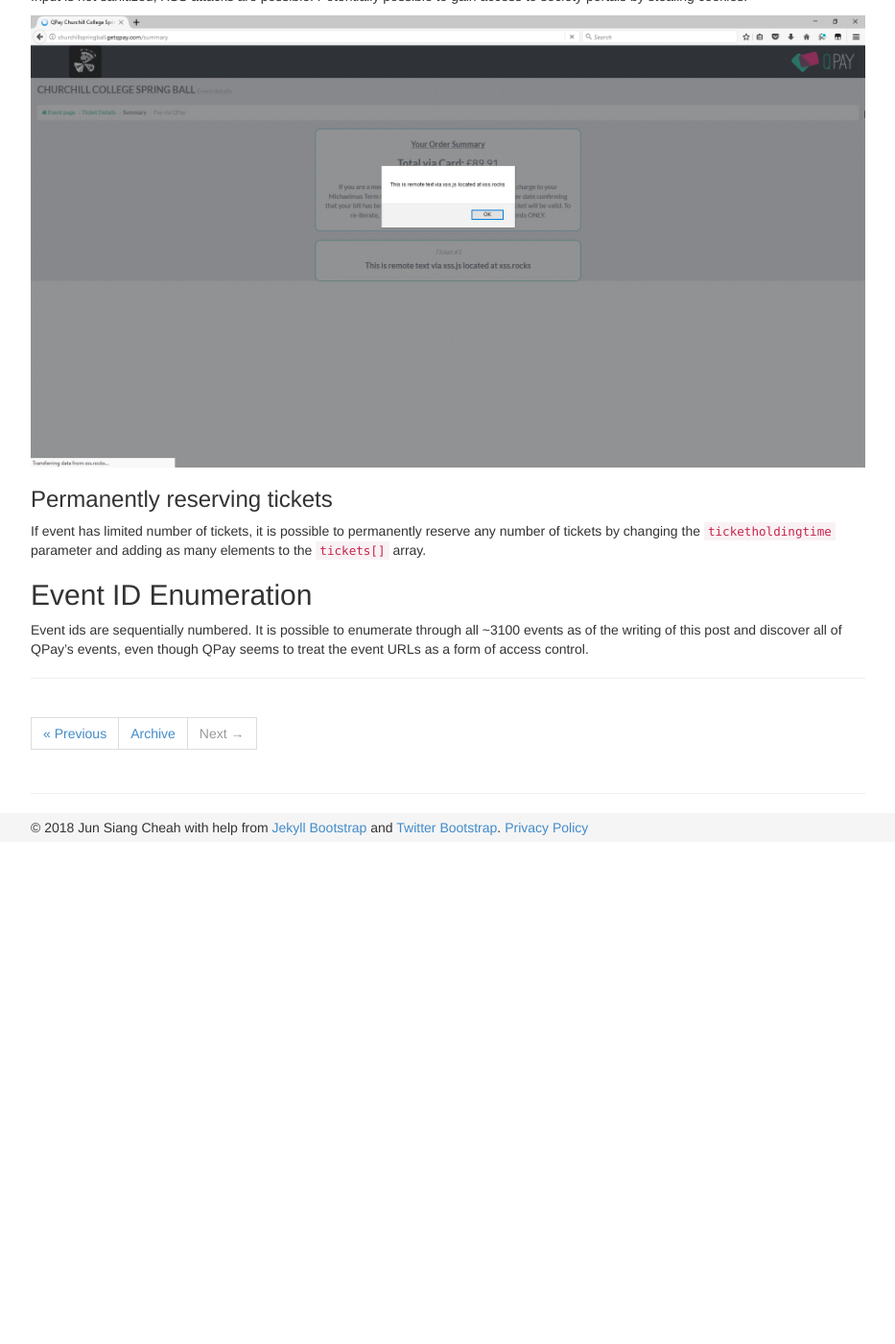
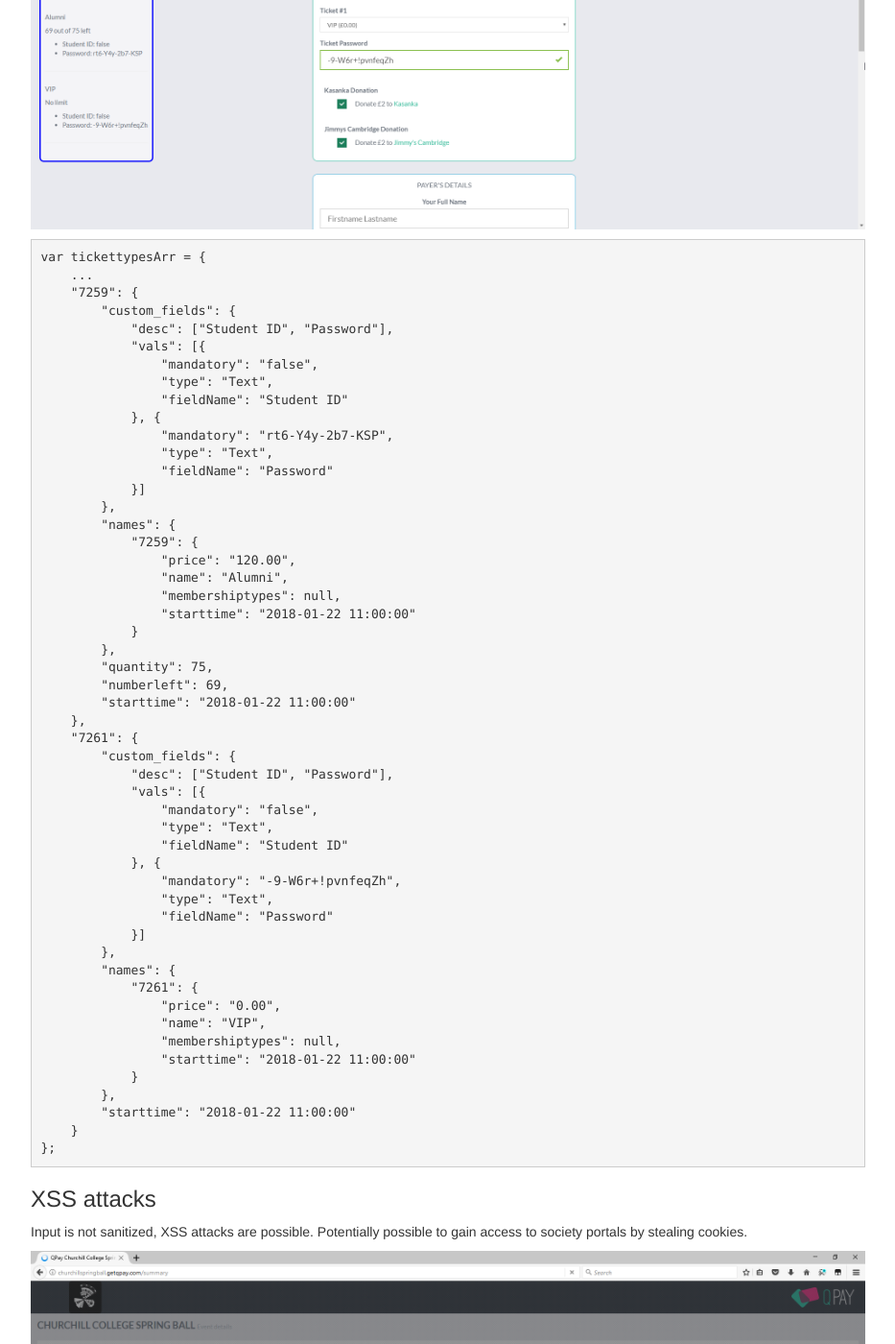
Before and after one commit to Deathmax/deathmax.github.io, a Jekyll site: the page built from _posts/2018-02-10-how-not-to-do-form-validation-or-breaking-qpay-s-ticketing-system.markdown, in a window 1280 px wide and 1400 px high, scrolled down 1869 px. Shown: the whole window at 96% size, without its empty margins (173-1106 px from the left). Built offline with Jekyll 4.4.1, drawn with Linux system fonts in a browser that asks for light colours; nearby versions of some CDN libraries; comment, search, counter and statistics services are not loaded; before the commit the page ends 2746 px from its top, so only the background shows below that; some of the changed text lies outside the part shown.

Commit message:
Add more details to qpay issues

````diff
--- a/_posts/2018-02-10-how-not-to-do-form-validation-or-breaking-qpay-s-ticketing-system.markdown
+++ b/_posts/2018-02-10-how-not-to-do-form-validation-or-breaking-qpay-s-ticketing-system.markdown
@@ -24,6 +24,24 @@
 * Newnham College, list of all college students
 * Trinity Hall, list of all college students
 
+```js
+function custom_validate(studentnumber) {
+    var val = "sa***@cam.ac.uk,gb***@cam.ac.uk,jg***@cam.ac.uk,iv***@cam.ac.uk,sa***@cam.ac.uk,......";
+    val = val.toLowerCase();
+    var res = val.split(",");
+    if (studentnumber.length == 0) {
+        return false;
+    } else if ($.inArray(studentnumber.toLowerCase(), res) > -1) {
+        return true;
+    } else if (studentnumber.indexOf("honorarytulsmember") > -1) {
+        return true;
+    } else {
+        return false;
+    }
+}
+
+```
+
 A newer implementation that I just saw implemented (on the Pembroke June Event page) was the landing page ([https://pembrokejuneevent2018.getqpay.com](https://pembrokejuneevent2018.getqpay.com)) has the following flow:
 
 1. Enter email address
@@ -48,6 +66,60 @@
 
 ![Trinity Hall June Event Password](/assets/imgs/tithall_juneevent_passwords.png){:.img-responsive}
 
+```js
+var tickettypesArr = {
+    ...
+    "7259": {
+        "custom_fields": {
+            "desc": ["Student ID", "Password"],
+            "vals": [{
+                "mandatory": "false",
+                "type": "Text",
+                "fieldName": "Student ID"
+            }, {
+                "mandatory": "rt6-Y4y-2b7-KSP",
+                "type": "Text",
+                "fieldName": "Password"
+            }]
+        },
+        "names": {
+            "7259": {
+                "price": "120.00",
+                "name": "Alumni",
+                "membershiptypes": null,
+                "starttime": "2018-01-22 11:00:00"
+            }
+        },
+        "quantity": 75,
+        "numberleft": 69,
+        "starttime": "2018-01-22 11:00:00"
+    },
+    "7261": {
+        "custom_fields": {
+            "desc": ["Student ID", "Password"],
+            "vals": [{
+                "mandatory": "false",
+                "type": "Text",
+                "fieldName": "Student ID"
+            }, {
+                "mandatory": "-9-W6r+!pvnfeqZh",
+                "type": "Text",
+                "fieldName": "Password"
+            }]
+        },
+        "names": {
+            "7261": {
+                "price": "0.00",
+                "name": "VIP",
+                "membershiptypes": null,
+                "starttime": "2018-01-22 11:00:00"
+            }
+        },
+        "starttime": "2018-01-22 11:00:00"
+    }
+};
+```
+
 ### XSS attacks
 
 Input is not sanitized, XSS attacks are possible. Potentially possible to gain access to society portals by stealing cookies.
````
Also changed, not shown: other parts of _posts/2018-02-10-how-not-to-do-form-validation-or-breaking-qpay-s-ticketing-system.markdown (+4 -0 lines), assets/imgs/qpay_arbitary_time.png (added).
